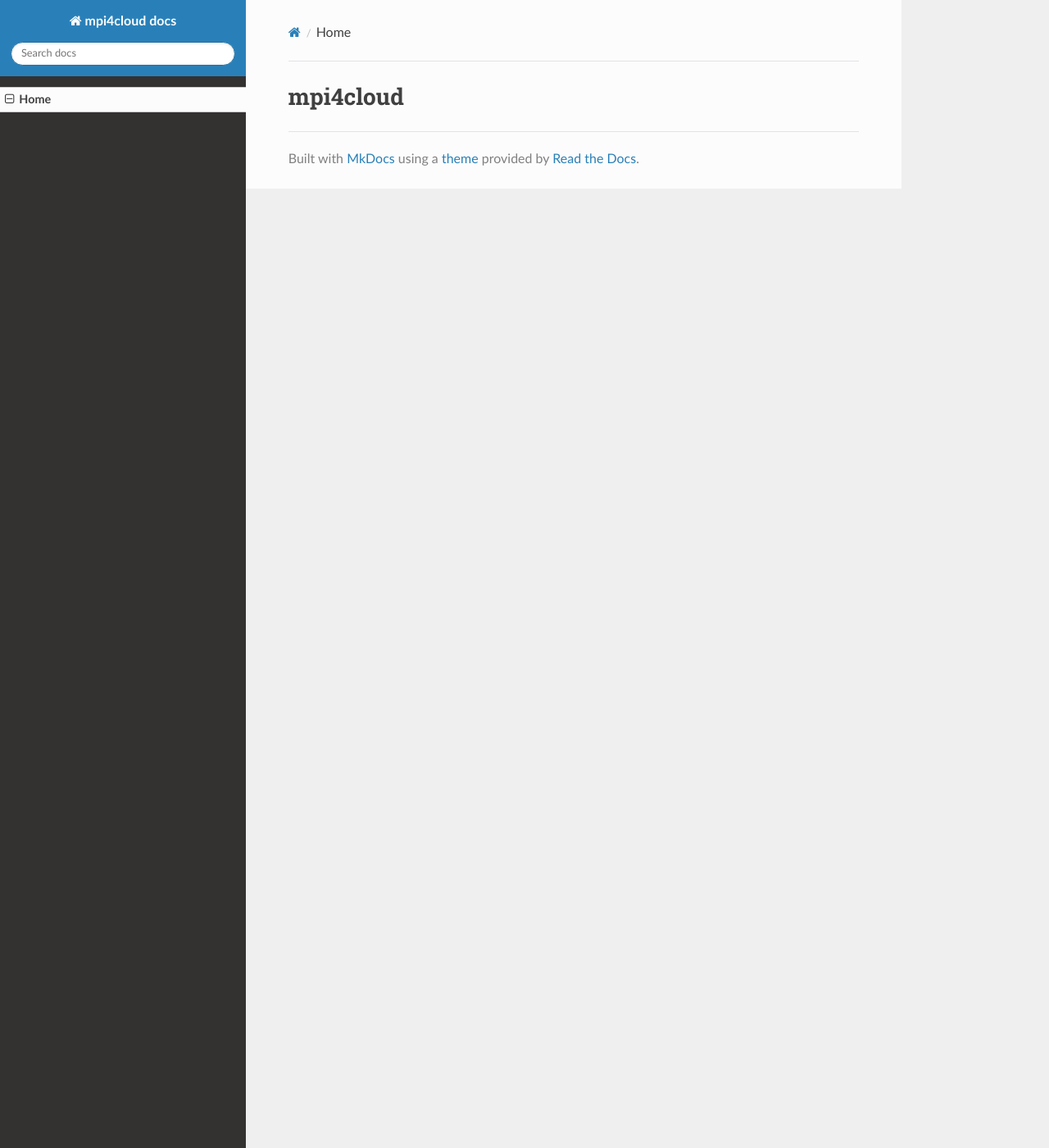
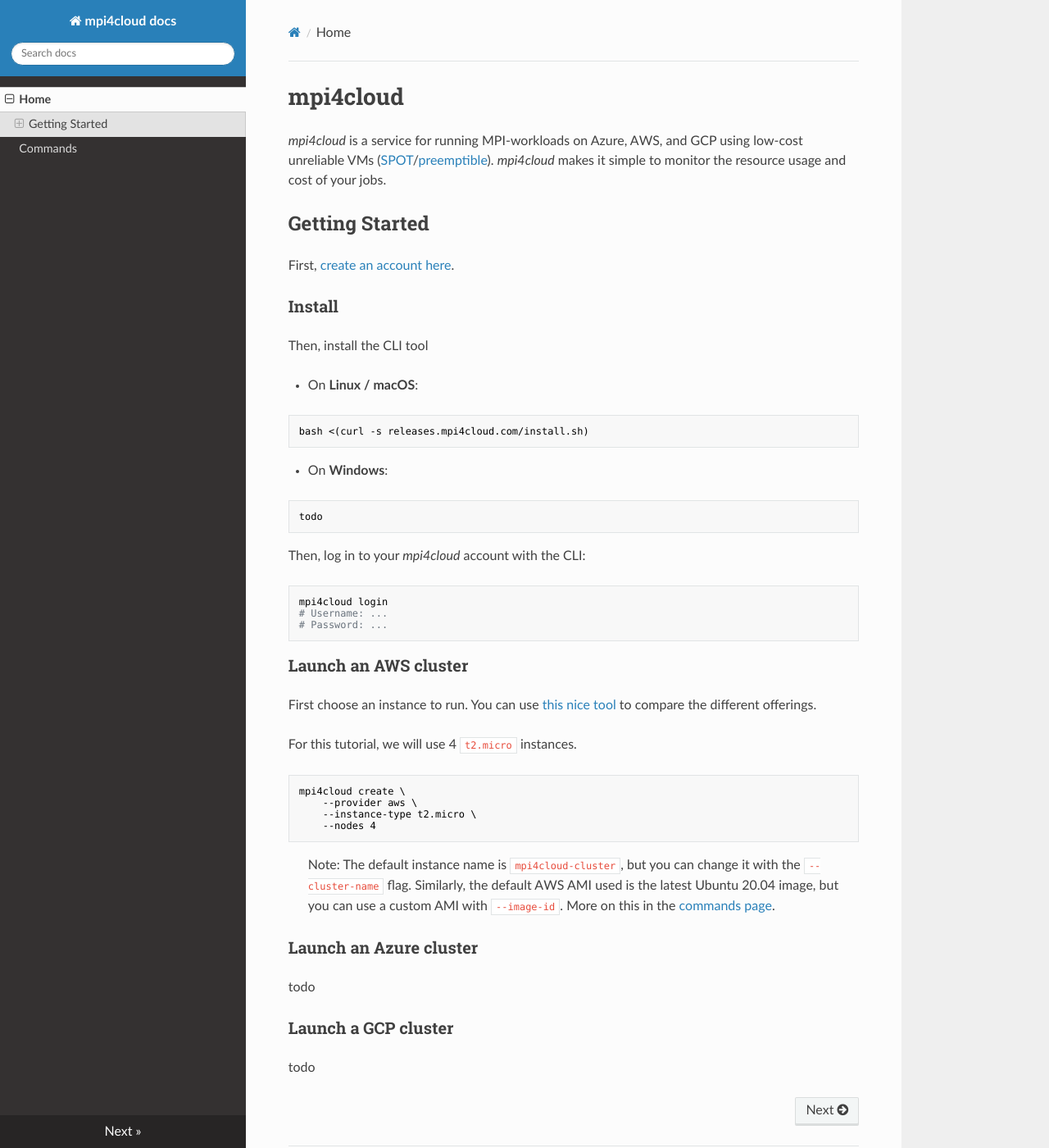
Before and after one commit to mpi4cloud/mpi4cloud, an MkDocs documentation site: the page built from docs/index.md, in a window 1280 px wide and 1400 px high. Shown: the whole window at 82% size. Built offline with MkDocs 1.6.1, drawn with Linux system fonts in a browser that asks for light colours; nearby versions of some CDN libraries.

Commit message:
a start to the docs

````diff
--- a/docs/index.md
+++ b/docs/index.md
@@ -1 +1,64 @@
 # mpi4cloud
+
+_mpi4cloud_ is a service for running MPI-workloads on Azure, AWS, and GCP
+using low-cost unreliable VMs ([SPOT](https://aws.amazon.com/ec2/spot)/[preemptible](https://cloud.google.com/compute/docs/instances/preemptible)).
+_mpi4cloud_ makes it simple to monitor the resource usage
+and cost of your jobs.
+
+## Getting Started
+
+First, [create an account here](https://app.mpi4cloud.com/signup).
+
+### Install
+
+Then, install the CLI tool
+
+- On **Linux / macOS**:
+```bash
+bash <(curl -s releases.mpi4cloud.com/install.sh)
+```
+
+- On **Windows**:
+
+```bash
+todo
+```
+
+
+Then, log in to your _mpi4cloud_ account with the CLI:
+
+```bash
+mpi4cloud login
+# Username: ...
+# Password: ...
+```
+
+### Launch an AWS cluster
+
+First choose an instance to run.
+You can use [this nice tool](https://instances.vantage.sh/) to
+compare the different offerings.
+
+For this tutorial, we will use 4 `t2.micro` instances.
+
+```bash
+mpi4cloud create \
+    --provider aws \
+    --instance-type t2.micro \
+    --nodes 4
+```
+
+> Note: The default instance name is `mpi4cloud-cluster`,
+> but you can change it with the `--cluster-name` flag.
+> Similarly, the default AWS AMI used is the latest Ubuntu 20.04 image,
+> but you can use a custom AMI with `--image-id`. More on this in
+> the [commands page](commands.md).
+
+
+### Launch an Azure cluster
+
+todo
+
+### Launch a GCP cluster
+
+todo
--- a/mkdocs.yml
+++ b/mkdocs.yml
@@ -2,4 +2,5 @@
 site_url: https://mpi4cloud.readthedocs.io
 nav:
   - Home: index.md
+  - Commands: commands.md
 theme: readthedocs
````
Also changed, not shown: docs/commands.md (added, +3 -0 lines).
